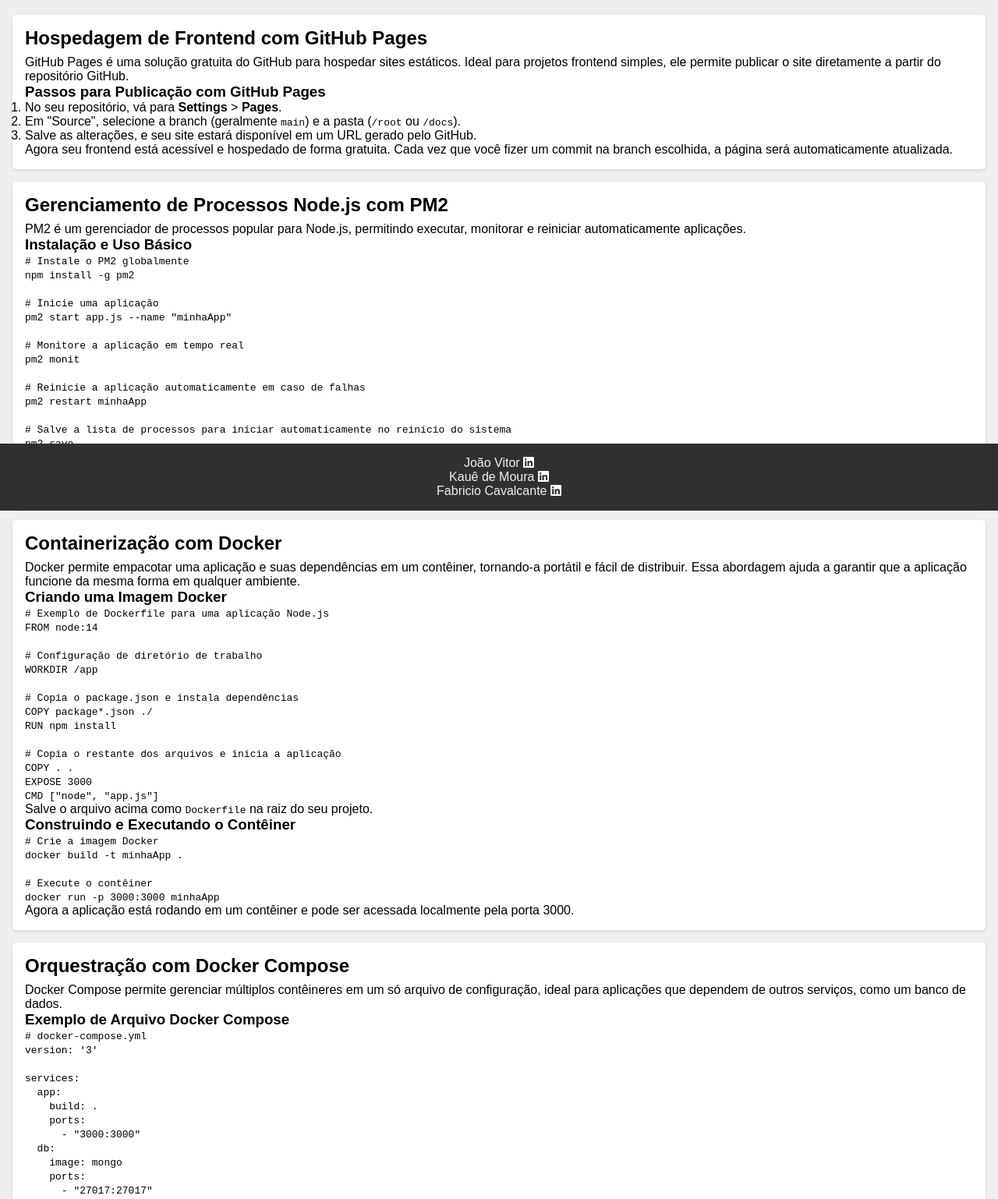
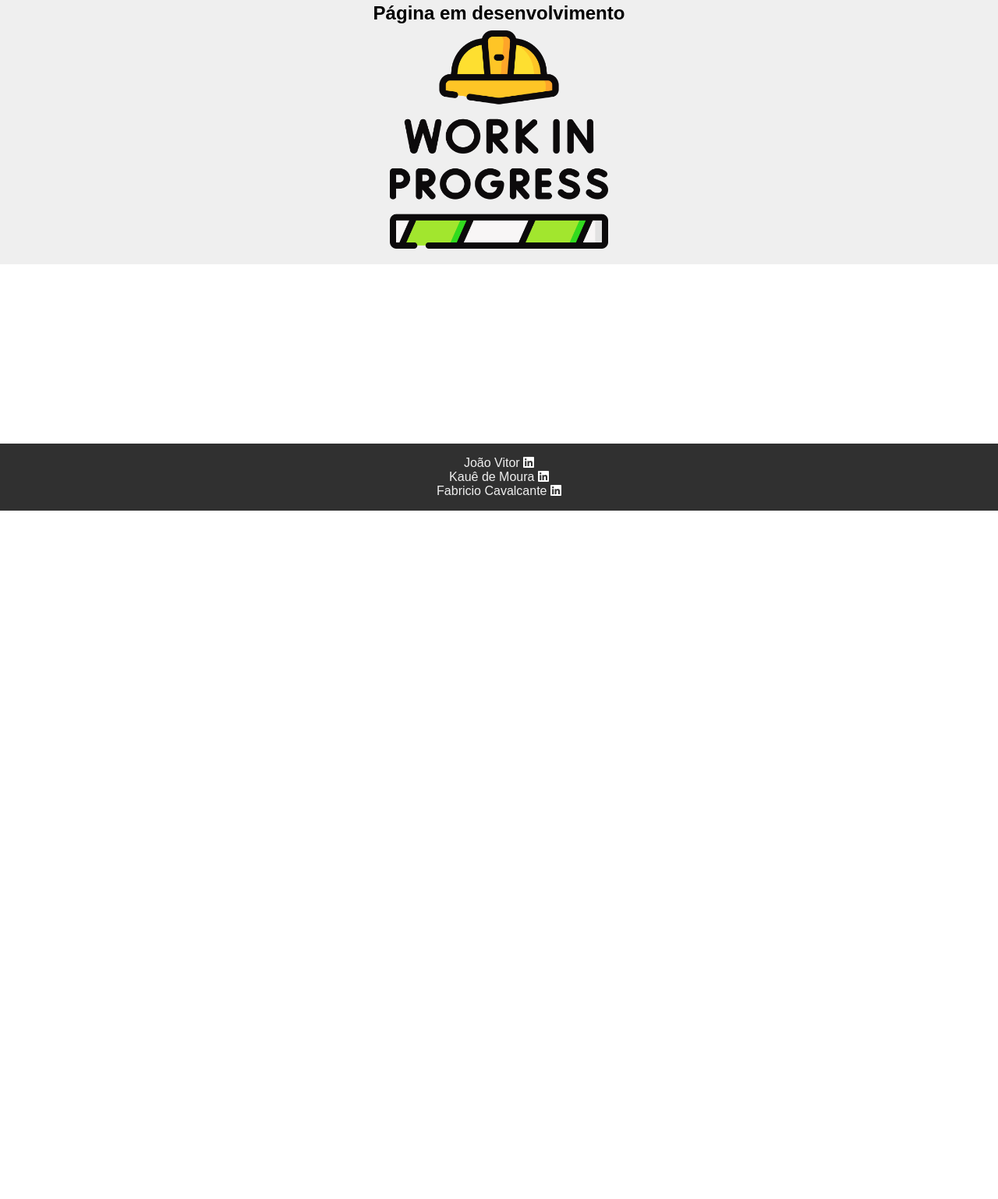
Before and after one commit to KaueDeMoura/website-explicativo, a plain HTML site: page pages/devops.html in a window 1280 px wide. Shown: the part 145-1683 px from the top of the page at 78% size. After the commit the page ends 800 px from the top, so only its background shows below. Drawn offline with Linux system fonts and the light colour scheme.

Commit message:
page devops

```diff
--- a/pages/devops.html
+++ b/pages/devops.html
@@ -26,138 +26,9 @@
         <h1>HTML - Básico</h1>
     </header>
 
-    <main>
-        <section>
-            <h2>Hospedagem de Frontend com GitHub Pages</h2>
-            <p>
-                GitHub Pages é uma solução gratuita do GitHub para hospedar sites estáticos.
-                Ideal para projetos frontend simples, ele permite publicar o site diretamente a partir do repositório GitHub.
-            </p>
-
-            <h3>Passos para Publicação com GitHub Pages</h3>
-            <ol>
-                <li>No seu repositório, vá para <strong>Settings</strong> &gt; <strong>Pages</strong>.</li>
-                <li>Em "Source", selecione a branch (geralmente <code>main</code>) e a pasta (<code>/root</code> ou <code>/docs</code>).</li>
-                <li>Salve as alterações, e seu site estará disponível em um URL gerado pelo GitHub.</li>
-            </ol>
-
-            <p>
-                Agora seu frontend está acessível e hospedado de forma gratuita. Cada vez que você fizer um commit na branch escolhida,
-                a página será automaticamente atualizada.
-            </p>
-        </section>
-
-        <section>
-            <h2>Gerenciamento de Processos Node.js com PM2</h2>
-            <p>
-                PM2 é um gerenciador de processos popular para Node.js, permitindo executar, monitorar e reiniciar automaticamente aplicações.
-            </p>
-
-            <h3>Instalação e Uso Básico</h3>
-            <code>
-                # Instale o PM2 globalmente<br>
-                npm install -g pm2<br><br>
-
-                # Inicie uma aplicação<br>
-                pm2 start app.js --name "minhaApp"<br><br>
-
-                # Monitore a aplicação em tempo real<br>
-                pm2 monit<br><br>
-
-                # Reinicie a aplicação automaticamente em caso de falhas<br>
-                pm2 restart minhaApp<br><br>
-
-                # Salve a lista de processos para iniciar automaticamente no reinício do sistema<br>
-                pm2 save
-            </code>
-
-            <h3>Monitoramento e Logs</h3>
-            <p>
-                PM2 oferece monitoramento em tempo real e gerencia logs, o que é útil para acompanhar o desempenho da aplicação.
-                Com <code>pm2 monit</code>, você pode visualizar o uso de CPU e memória, e <code>pm2 logs</code> exibe logs da aplicação.
-            </p>
-        </section>
-
-        <section>
-            <h2>Containerização com Docker</h2>
-            <p>
-                Docker permite empacotar uma aplicação e suas dependências em um contêiner, tornando-a portátil e fácil de distribuir.
-                Essa abordagem ajuda a garantir que a aplicação funcione da mesma forma em qualquer ambiente.
-            </p>
-
-            <h3>Criando uma Imagem Docker</h3>
-            <code>
-                # Exemplo de Dockerfile para uma aplicação Node.js<br>
-                FROM node:14<br><br>
-
-                # Configuração de diretório de trabalho<br>
-                WORKDIR /app<br><br>
-
-                # Copia o package.json e instala dependências<br>
-                COPY package*.json ./<br>
-                RUN npm install<br><br>
-
-                # Copia o restante dos arquivos e inicia a aplicação<br>
-                COPY . .<br>
-                EXPOSE 3000<br>
-                CMD ["node", "app.js"]
-            </code>
-
-            <p>Salve o arquivo acima como <code>Dockerfile</code> na raiz do seu projeto.</p>
-
-            <h3>Construindo e Executando o Contêiner</h3>
-            <code>
-                # Crie a imagem Docker<br>
-                docker build -t minhaApp .<br><br>
-
-                # Execute o contêiner<br>
-                docker run -p 3000:3000 minhaApp
-            </code>
-
-            <p>Agora a aplicação está rodando em um contêiner e pode ser acessada localmente pela porta 3000.</p>
-        </section>
-
-        <section>
-            <h2>Orquestração com Docker Compose</h2>
-            <p>
-                Docker Compose permite gerenciar múltiplos contêineres em um só arquivo de configuração, ideal para aplicações que dependem de outros serviços,
-                como um banco de dados.
-            </p>
-
-            <h3>Exemplo de Arquivo Docker Compose</h3>
-            <code>
-                # docker-compose.yml<br>
-                version: '3'<br><br>
-
-                services:<br>
-                &nbsp;&nbsp;app:<br>
-                &nbsp;&nbsp;&nbsp;&nbsp;build: .<br>
-                &nbsp;&nbsp;&nbsp;&nbsp;ports:<br>
-                &nbsp;&nbsp;&nbsp;&nbsp;&nbsp;&nbsp;- "3000:3000"<br>
-                &nbsp;&nbsp;db:<br>
-                &nbsp;&nbsp;&nbsp;&nbsp;image: mongo<br>
-                &nbsp;&nbsp;&nbsp;&nbsp;ports:<br>
-                &nbsp;&nbsp;&nbsp;&nbsp;&nbsp;&nbsp;- "27017:27017"
-            </code>
-
-            <h3>Iniciando os Contêineres com Docker Compose</h3>
-            <code>
-                # Inicie todos os contêineres definidos no docker-compose.yml<br>
-                docker-compose up<br><br>
-
-                # Parar os contêineres<br>
-                docker-compose down
-            </code>
-
-            <p>
-                O arquivo <code>docker-compose.yml</code> acima configura um contêiner para a aplicação Node.js
-                e outro para um banco de dados MongoDB, tornando o ambiente completo fácil de iniciar e gerenciar.
-            </p>
-        </section>
-        <br>
-        <br>
-        <br>
-
+    <main style="justify-items: center;">
+        <h2>Página em desenvolvimento</h2>
+        <img src="../arquivos/trabalho-em-progresso.png" width="280vh">
     </main>
 
     <footer>
```
Also changed, not shown: arquivos/trabalho-em-progresso.png (added).
